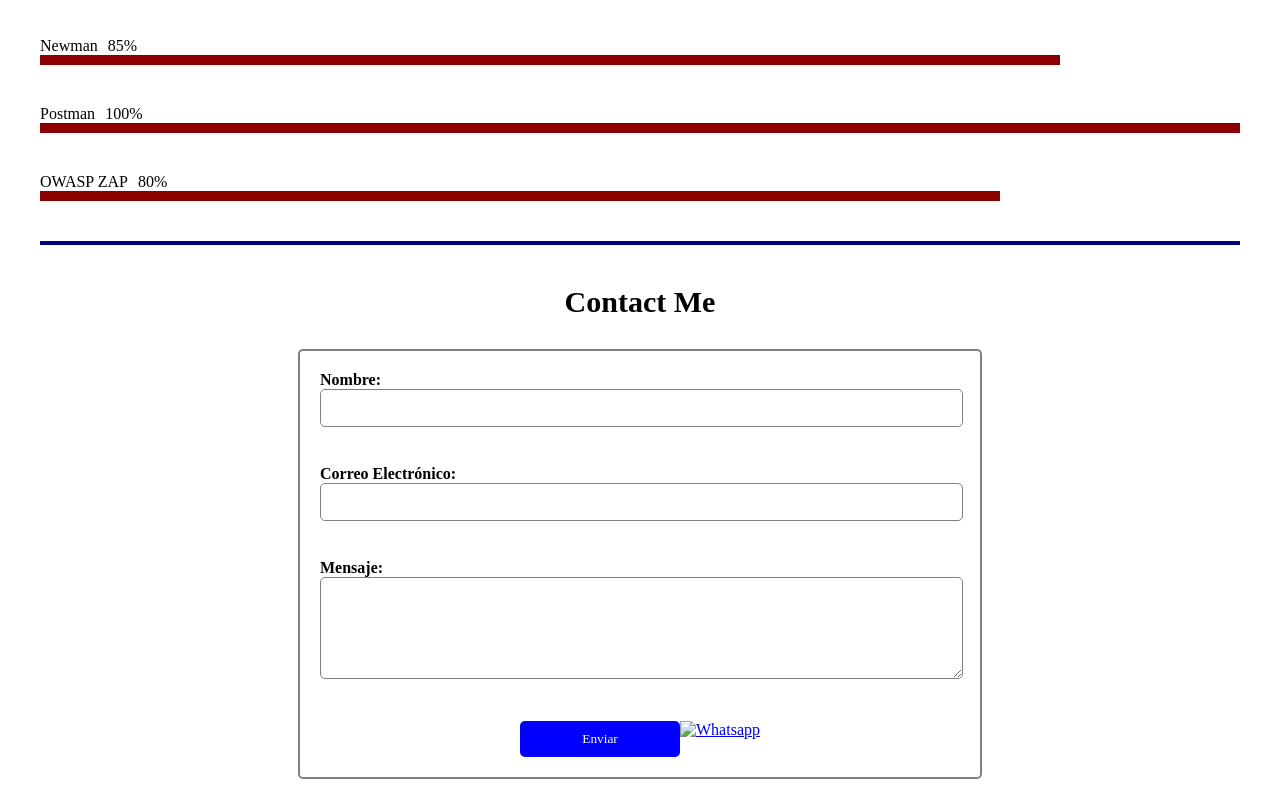
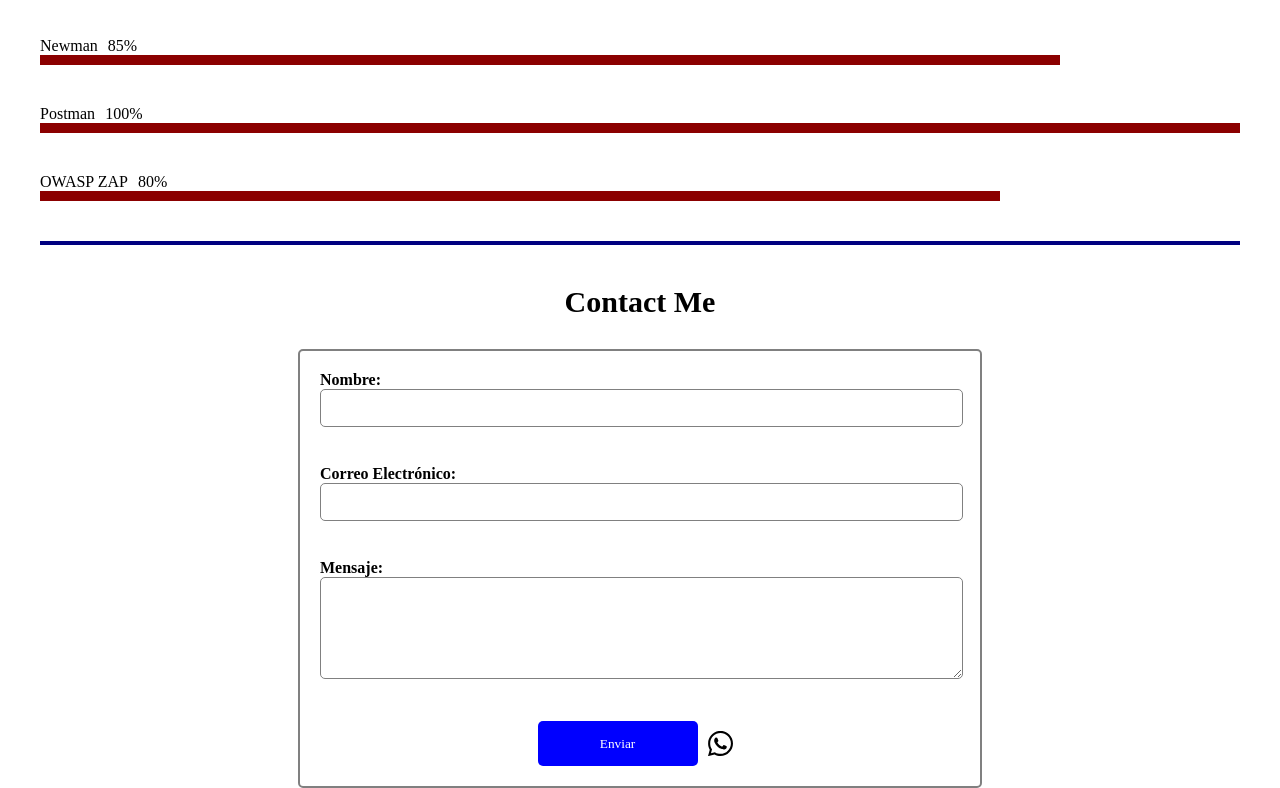
Before and after one commit to Sebasr22/Micro-Proyecto-Sebastian-Rodriguez, a plain HTML site: page index.html in a window 1280 px wide. Shown: the part 2705-3493 px from the top of the page. Drawn offline with Linux system fonts and the light colour scheme.

Commit message:
Imagen whatsapp y modificacion de la Imagen

```diff
--- a/styles.css
+++ b/styles.css
@@ -224,3 +224,11 @@ hr {
     display: flex;
     justify-content: center;
 }
+
+.whatsapp {
+    width: 25px;
+    height: 25px;
+    display: flex;
+    justify-content: center;
+    margin: 10px;
+}
```
Also changed, not shown: imagenes/whatsapp.svg (added).
